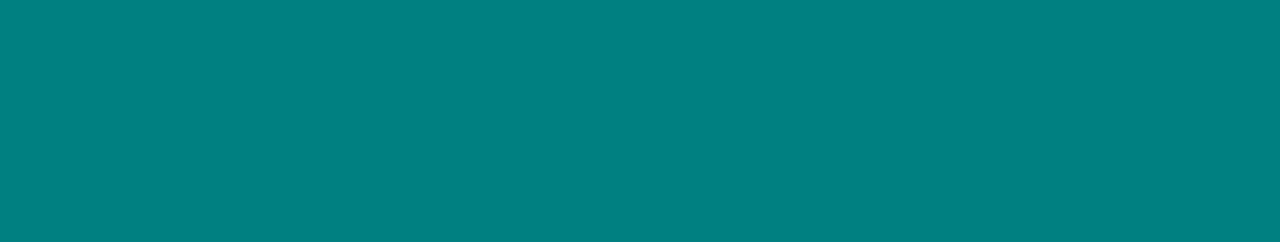
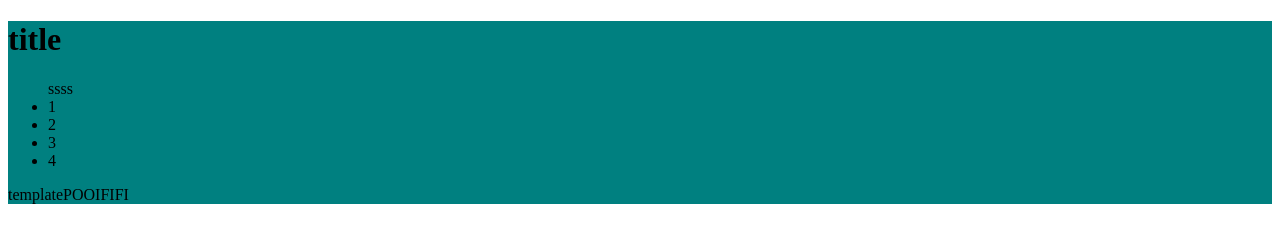
Before and after one commit to leixuewen/jsv, a plain HTML site: page test/index.html in a window 1280 px wide. Drawn offline with Linux system fonts and the light colour scheme.

Commit message:
json => html

```diff
--- /dev/null
+++ b/main/index.js
@@ -0,0 +1,63 @@
+function JSV(jsv) {
+    let _this = this;
+    this.$set = function (obj) {
+        if (obj) {
+            for (let o of Object.keys(obj)) {
+                this[o] = obj[o]
+            }
+        }
+    };
+    this.$render = function (el, obj) {
+        if (obj) {
+            for (let o of obj) {
+                renders(el, o);
+            }
+        }
+    };
+    this.$eval = function (val) {
+        return eval(val);
+    };
+
+    function renders(el, obj) {
+        if (obj.text) {
+            el.append(obj.text);
+        } else {
+            let nel = document.createElement(obj.tags);
+            renderAttr(nel, obj.attr);
+            _this.$render(nel, obj.child);
+            el.append(nel);
+        }
+    }
+
+    function renderAttr(el, attr) {
+        if (attr) {
+            for (let a of Object.keys(attr)) {
+                if (a.substring(0, 1) === "@") {
+                    let event = a.substring(1);
+                    el["on" + event] = function () {
+                        _this.$eval(attr[a])
+                    };
+                    continue;
+                }
+                el.setAttribute(a, attr[a]);
+            }
+        }
+    }
+
+
+    for (let i of Object.keys(jsv.js)) {
+        this[i] = jsv.js[i]
+    }
+    this.$set(this.data);
+    this.$set(this.methods);
+
+    let el = document.createElement("div");
+    this.$render(el, jsv.el);
+    if (this.created) {
+        this.created();
+    }
+    document.body.append(el);
+    if (this.mounted) {
+        this.mounted();
+    }
+}
--- a/main/jsv.js
+++ /dev/null
@@ -1,4 +0,0 @@
-let jsv = {
-    data:{},
-    method:{},
-};
--- a/test/index.html
+++ b/test/index.html
@@ -4,6 +4,7 @@
     <meta charset="utf-8">
     <meta name="viewport" content="width=640,user-scalable=no">
     <title>JSV</title>
+    <script src="../main/index.js"></script>
 </head>
 <body>
 <template>
@@ -21,7 +22,7 @@
     </div>
 </template>
 <style>
-    body {
+    .expression {
         background: teal;
     }
 </style>
@@ -30,9 +31,9 @@
         el: [
             {
                 tags: "div",
-                attr: {"style": "background: teal", "class": "expression"},
+                attr: {"class": "expression"},
                 child: [
-                    {tags: "h1", attr: {}, child: []},
+                    {tags: "h1", attr: {"@click": "let JJ = 'gg';this.aaa(JJ)"}, child: [{text: "title"}]},
                     {
                         tags: "ul", attr: {}, child: [
                             {text: "ssss"},
@@ -48,16 +49,23 @@
             },
         ],
         css: "/css/index.css",
-        less: "/css/index.less",
-        sass: "/css/index.sass",
+        // less: "/css/index.less",
+        // sass: "/css/index.sass",
         js: {
-            data: {},
-            methods: {},
+            data: {
+                JJ:"GG"
+            },
+            methods: {
+                aaa(val) {
+                    console.info(val, this);
+                }
+            },
             watch: {},
             computed: {},
             beforeMount() {
             },
             mounted() {
+                console.info("mounted",this);
             },
             beforeDestroy() {
             },
@@ -66,13 +74,65 @@
             beforeCreate() {
             },
             created() {
+                console.info("created",this);
             },
             beforeFocus() {
             },
             focused() {
             }
         }
-    }
+    };
+    let a = new JSV(jsv);
+    console.info(a.JJ);
+
+    // function AAA() {
+    //     this.prototype.a="GGGGGGg";
+    // }
+    // let a = new AAA();
+    // console.info(a.a);
+
+    // function aaa() {
+    //     console.info("aaa", this);
+    // }
+    //
+    // function render(el, obj) {
+    //     if (obj.text) {
+    //         el.append(obj.text);
+    //     } else {
+    //         let nel = document.createElement(obj.tags);
+    //         renderAttr(nel, obj.attr);
+    //         renderChild(nel, obj.child);
+    //         el.append(nel);
+    //     }
+    // }
+    //
+    // function renderAttr(el, attr) {
+    //     if (attr) {
+    //         for (let a of Object.keys(attr)) {
+    //             if (a.substring(0, 1) === "@") {
+    //                 el['on' + a.substring(1)] = () => {
+    //                     jsv.js.eval(attr[a]);
+    //                 };
+    //                 continue;
+    //             }
+    //             el.setAttribute(a, attr[a]);
+    //         }
+    //     }
+    // }
+    //
+    // function renderChild(el, child) {
+    //     if (child) {
+    //         for (let c of child) {
+    //             render(el, c);
+    //         }
+    //     }
+    // }
+    //
+    // for (let el of jsv.el) {
+    //     render(document.body, el);
+    //     console.info(el);
+    // }
+
 </script>
 </body>
 </html>
```
Also changed, not shown: main/i18n.js (added), main/render.js (added), main/router.js (added), main/storage.js (added).
